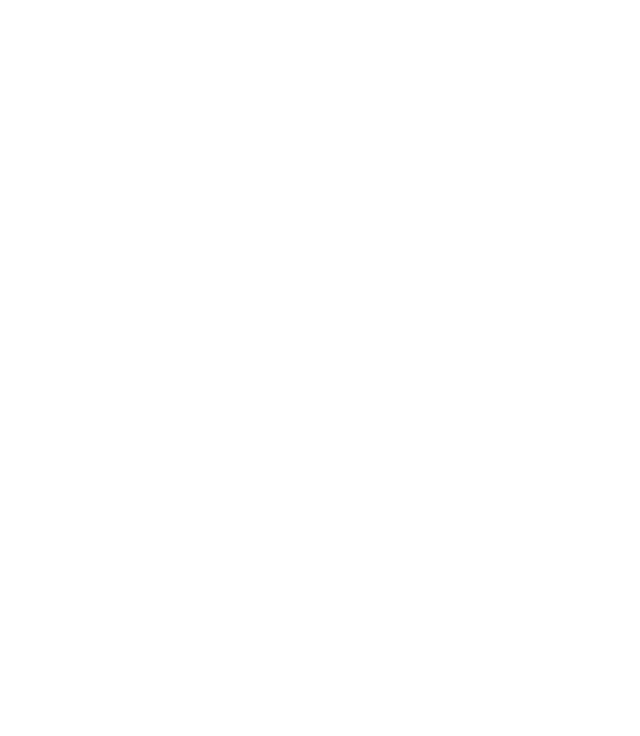
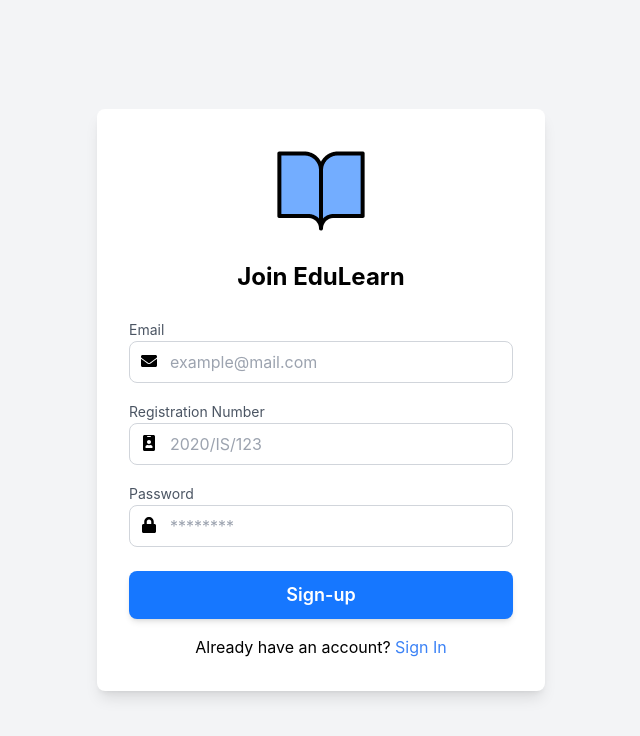
Before and after one commit to michellenikeetha/base_lms, a React (Create React App) app: page /sign-up in a window 1280 px wide. Before the commit this address had no page. Shown: the top 736 px of the page, without its empty margins (319-959 px from the left). Built offline with nearby package versions, Linux system fonts and the light colour scheme.

Commit message:
signup page

```diff
--- a/src/App.jsx
+++ b/src/App.jsx
@@ -3,6 +3,8 @@
 import { BrowserRouter as Router, Route, Routes } from 'react-router-dom';
 import LandingPage from "./components/LandingPage";
 import LoginPage from './components/LoginPage';
+import SignUpPage from './components/SignUpPage';
+
 
 function App() {
   return (
@@ -10,6 +12,7 @@
       <Routes>
         <Route path="/" element={<LandingPage />} />
         <Route path="/login" element={<LoginPage />} />
+        <Route path="/sign-up" element={<SignUpPage />} />
       </Routes>
     </Router>
   );
--- /dev/null
+++ b/src/components/SignUpPage.jsx
@@ -0,0 +1,69 @@
+// components/SignUpPage.js
+import React from 'react';
+import InputField from './InputField';
+import Button from './Button';
+import LinkText from './LinkText';
+import { FaEnvelope, FaLock, FaIdBadge } from 'react-icons/fa';
+import logo from '../assets/logo.png';
+import { useNavigate } from 'react-router-dom';
+
+const SignUpPage = () => {
+  const navigate = useNavigate();
+
+  return (
+    <div className="min-h-screen flex items-center justify-center bg-gray-100">
+      <div className="w-full max-w-md bg-white p-8 rounded-lg shadow-lg">
+
+        <div className="flex justify-center mb-5">
+          <img src={logo} alt="Logo" className="w-15 h-15" />
+        </div>
+
+        <h2 className="text-2xl font-bold text-center mb-6">Join EduLearn</h2>
+
+        <div className="mb-4">
+          <label className="text-sm text-gray-600">Email</label>
+          <InputField
+            type="email"
+            placeholder="example@mail.com"
+            icon={<FaEnvelope />}
+          />
+        </div>
+
+        <div className="mb-4">
+          <label className="text-sm text-gray-600">Registration Number</label>
+          <InputField
+            type="text"
+            placeholder="2020/IS/123"
+            icon={<FaIdBadge />}
+          />
+        </div>
+
+        <div className="mb-4">
+          <label className="text-sm text-gray-600">Password</label>
+          <InputField
+            type="password"
+            placeholder="********"
+            icon={<FaLock />}
+          />
+        </div>
+
+        <div className="mt-6">
+          <button
+            onClick={() => navigate('/login')}
+            className="w-full h-12 bg-[#1677ff] text-white text-lg font-semibold rounded-lg flex items-center justify-center hover:bg-[#1366cc] focus:outline-none shadow-md"
+          >
+            Sign-up
+          </button>
+        </div>
+
+        <div className="text-center mt-4">
+          <p>
+            Already have an account? <LinkText text="Sign In" link="/login" />
+          </p>
+        </div>
+      </div>
+    </div>
+  );
+};
+
+export default SignUpPage;
```
